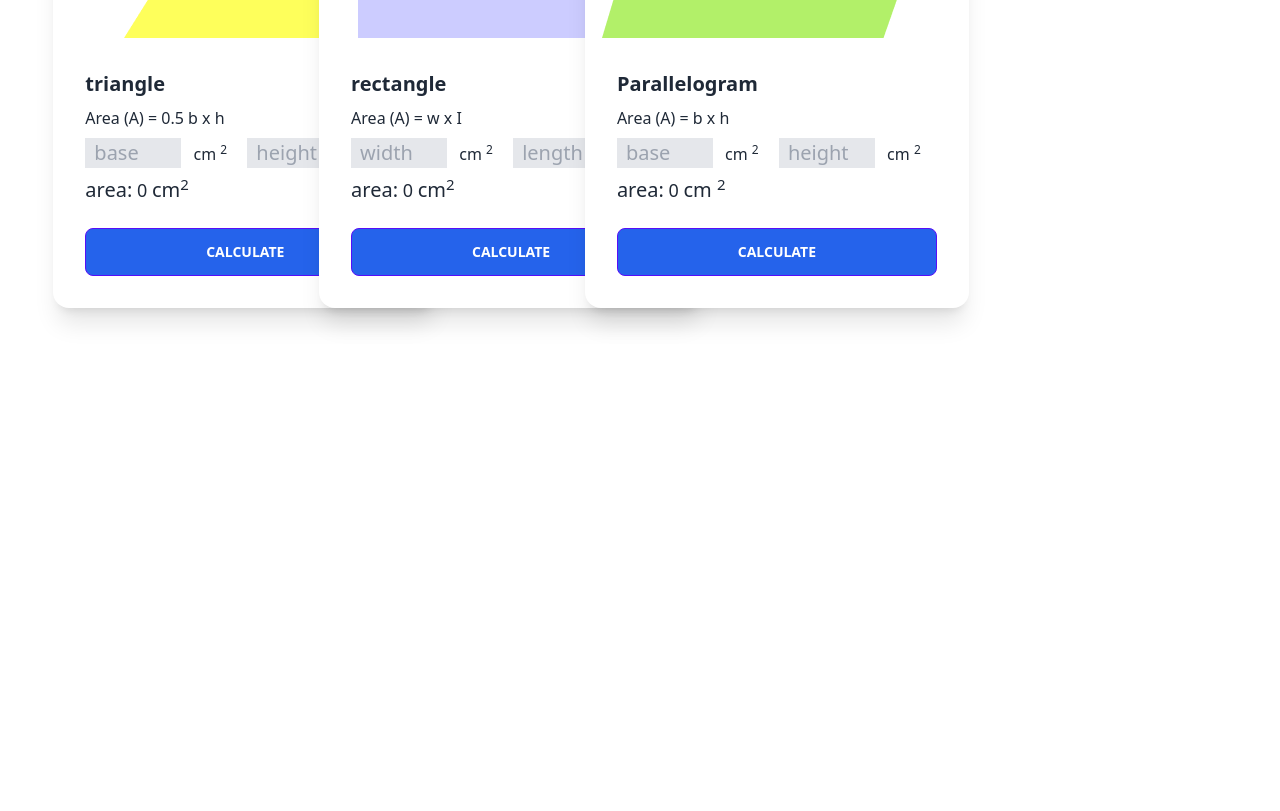
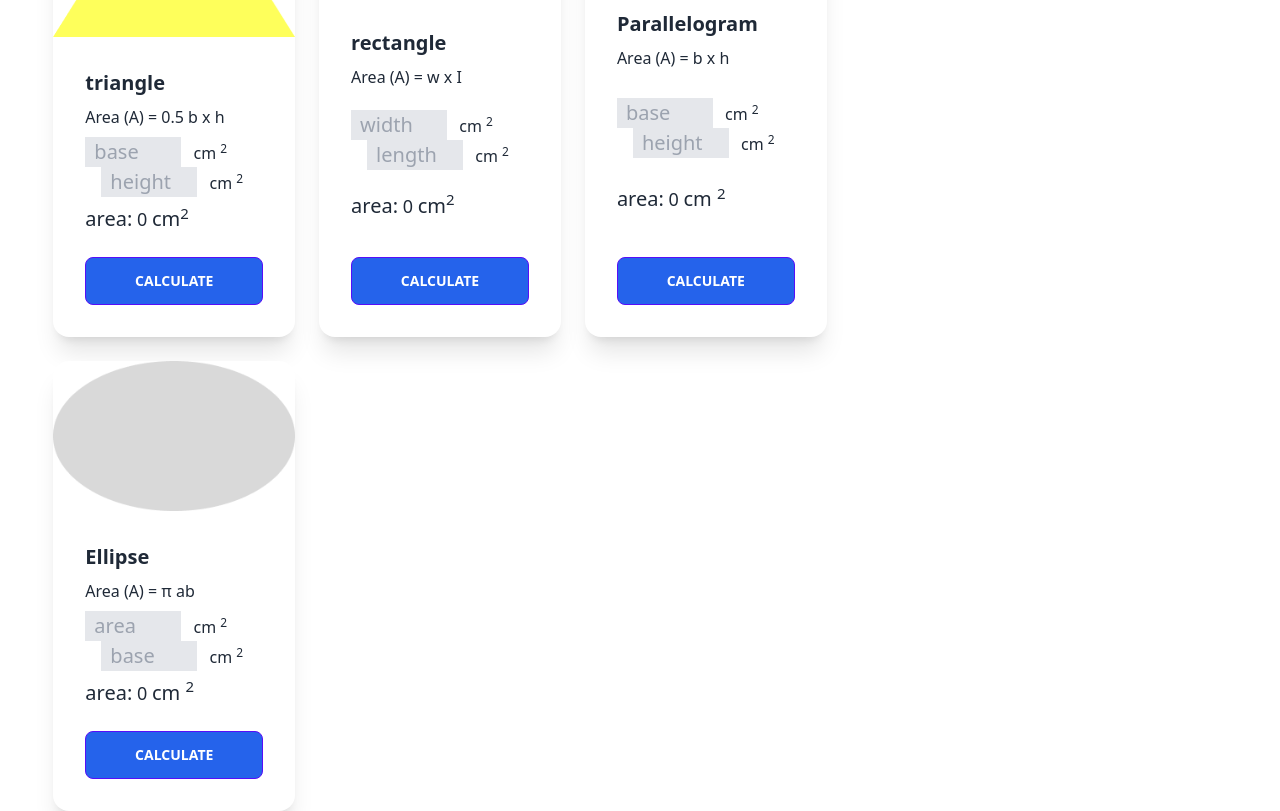
Before and after one commit to zubied-asif/area-calculator, a plain HTML site: page index.html in a window 1280 px wide. Shown: the part 236-1047 px from the top of the page. Before the commit the page ends 800 px from the top, so only its background shows below. Drawn offline with nearby package versions, Linux system fonts and the light colour scheme.

Commit message:
finished

```diff
--- a/areaCalculation.js
+++ b/areaCalculation.js
@@ -36,3 +36,24 @@ function calculateParaArea(){
     Total.innerText = area;
 
 }
+
+// short function
+function getInputValue(id){
+    const inputField = document.getElementById(id);
+    const value = parseFloat(inputField.value);
+    return value;
+}
+function setInnerText(id, area){
+    const element =document.getElementById(id)
+    element.innerText = area;
+}
+
+// lets try
+function calculateEllipseArea(){
+   const area = getInputValue('elli-area')
+ const base = getInputValue('elli-base')
+ const areaTotal = (3.14 * area * base).toFixed(1);
+
+
+ setInnerText('elli-total',areaTotal)
+}
--- a/index.html
+++ b/index.html
@@ -19,66 +19,99 @@
             <!-- shape con/-->
             <div class=" gap-6 flex-1 grid grid-cols-1 md:grid-cols-2 lg:grid-cols-3 ">
                 <!-- 1st card/? -->
-                <div class="card w-96 bg-base-100 shadow-xl">
+                <div class="card  bg-base-100 shadow-xl">
                     <figure><img src="images/triangle.png" alt="Shoes" /></figure>
                     <div class="card-body">
                         <h2 class="card-title ">triangle</h2>
                         <p>Area (A) = 0.5 b x h</p>
                         <p>
-                        <input i type="text" class="border bg-gray-200 text-xl w-24 px-2"placeholder="base" name="" id="tri-base">
+                            <input i type="text" class="border bg-gray-200 text-xl w-24 px-2" placeholder="base" name=""
+                                id="tri-base">
                             <span class="ml-2">cm <sup>2</sup></span>
-                        <input type="text" class="ml-4 border bg-gray-200 text-xl w-24 px-2"placeholder="height" name="" id="tri-height">
+                            <input type="text" class="ml-4 border bg-gray-200 text-xl w-24 px-2" placeholder="height"
+                                name="" id="tri-height">
                             <span class="ml-2">cm <sup>2</sup></span>
                         </p>
                         <p class="text-xl">area:<span class="text-lg" id="tri-total"> 0 </span>cm<sup>2</sup></p>
                         <div class="card-actions justify-end">
                             <!-- * -->
-                        <button onclick="calculateTriangleArea()" class="btn btn-primary bg-blue-600 text-white w-full mt-4">calculate</button>
+                            <button onclick="calculateTriangleArea()"
+                                class="btn btn-primary bg-blue-600 text-white w-full mt-4">calculate</button>
                         </div>
                     </div>
                 </div>
                 <!-- 2nd card/? -->
-                <div class="card w-96 bg-base-100 shadow-xl">
+                <div class="card bg-base-100 shadow-xl">
                     <figure><img src="images/rectangle.png" alt="Shoes" /></figure>
                     <div class="card-body">
                         <h2 class="card-title">rectangle</h2>
                         <p>Area (A) = w x I</p>
                         <p>
-                          <input type="text" class="border bg-gray-200 text-xl w-24 px-2"placeholder="width" name="" id="rect-width">
+                            <input type="text" class="border bg-gray-200 text-xl w-24 px-2" placeholder="width" name=""
+                                id="rect-width">
                             <span class="ml-2">cm <sup>2</sup></span>
-                          <input type="text" class="ml-4 border bg-gray-200 text-xl w-24 px-2"placeholder="length" name="" id="rect-length">
+                            <input type="text" class="ml-4 border bg-gray-200 text-xl w-24 px-2" placeholder="length"
+                                name="" id="rect-length">
                             <span class="ml-2">cm <sup>2</sup></span>
                         </p>
                         <p class="text-xl">area:<span class="text-lg" id="rect-total"> 0 </span>cm<sup>2</sup></p>
                         <div class="card-actions justify-end">
-                          <button onclick="calculateRectArea()" class="btn btn-primary w-full mt-4  bg-blue-600 text-white">calculate</button>
+                            <button onclick="calculateRectArea()"
+                                class="btn btn-primary w-full mt-4  bg-blue-600 text-white">calculate</button>
                         </div>
                     </div>
                 </div>
                 <!-- 3rd card/? -->
-                <div class="card w-96 bg-base-100 shadow-xl">
+                <div class="card  bg-base-100 shadow-xl">
                     <figure><img src="images/parallelogram.png" alt="Shoes" /></figure>
                     <div class="card-body">
                         <h2 class="card-title">Parallelogram</h2>
                         <p>Area (A) = b x h</p>
                         <p>
-                          <input type="text" class="border bg-gray-200 text-xl w-24 px-2"placeholder="base" name="" id="para-base">
+                            <input type="text" class="border bg-gray-200 text-xl w-24 px-2" placeholder="base" name=""
+                                id="para-base">
                             <span class="ml-2">cm <sup>2</sup></span>
-                          <input type="text" class="ml-4 border bg-gray-200 text-xl w-24 px-2"placeholder="height" name="" id="para-height">
+                            <input type="text" class="ml-4 border bg-gray-200 text-xl w-24 px-2" placeholder="height"
+                                name="" id="para-height">
                             <span class="ml-2">cm <sup>2</sup></span>
                         </p>
                         <p class="text-xl">area:<span class="text-lg" id="parallel-total"> 0 </span> cm <sup>2</sup></p>
                         <div class="card-actions justify-end">
-                          <button onclick="calculateParaArea()" class="btn btn-primary w-full mt-4 bg-blue-600 text-white ">calculate</button>
+                            <button onclick="calculateParaArea()"
+                                class="btn btn-primary w-full mt-4 bg-blue-600 text-white ">calculate</button>
+                        </div>
+                    </div>
+                </div>
+                <!-- 4th card/? -->
+                <div class="card  bg-base-100 shadow-xl">
+                    <figure><img src="images/ellipse.png" alt="Shoes" /></figure>
+                    <div class="card-body">
+                        <h2 class="card-title">Ellipse</h2>
+                        <p>Area (A) = π ab</p>
+                        <p>
+                            <input type="text" class="border bg-gray-200 text-xl w-24 px-2" placeholder="area" name=""
+                                id="elli-area">
+                            <span class="ml-2">cm <sup>2</sup></span>
+                            <input type="text" class="ml-4 border bg-gray-200 text-xl w-24 px-2" placeholder="base"
+                                name="" id="elli-base">
+                            <span class="ml-2">cm <sup>2</sup></span>
+                        </p>
+                        <p class="text-xl">area:<span class="text-lg" id="elli-total"> 0 </span> cm <sup>2</sup></p>
+                        <div class="card-actions justify-end">
+                            <button onclick="calculateEllipseArea()"
+                                class="btn btn-primary w-full mt-4 bg-blue-600 text-white ">calculate</button>
                         </div>
                     </div>
                 </div>
             </div>
             <!-- area calculator -->
-            <div class="w-[400px]">
+            <div class="w-[400px] h-96 mt-10 text-center">
                 <div class="text-4xl">area calculator</div>
              </div>
         </div>
+
+
+
     </main>
     <footer>
 
```
Lines whose indentation alone changed are shown as unchanged.
